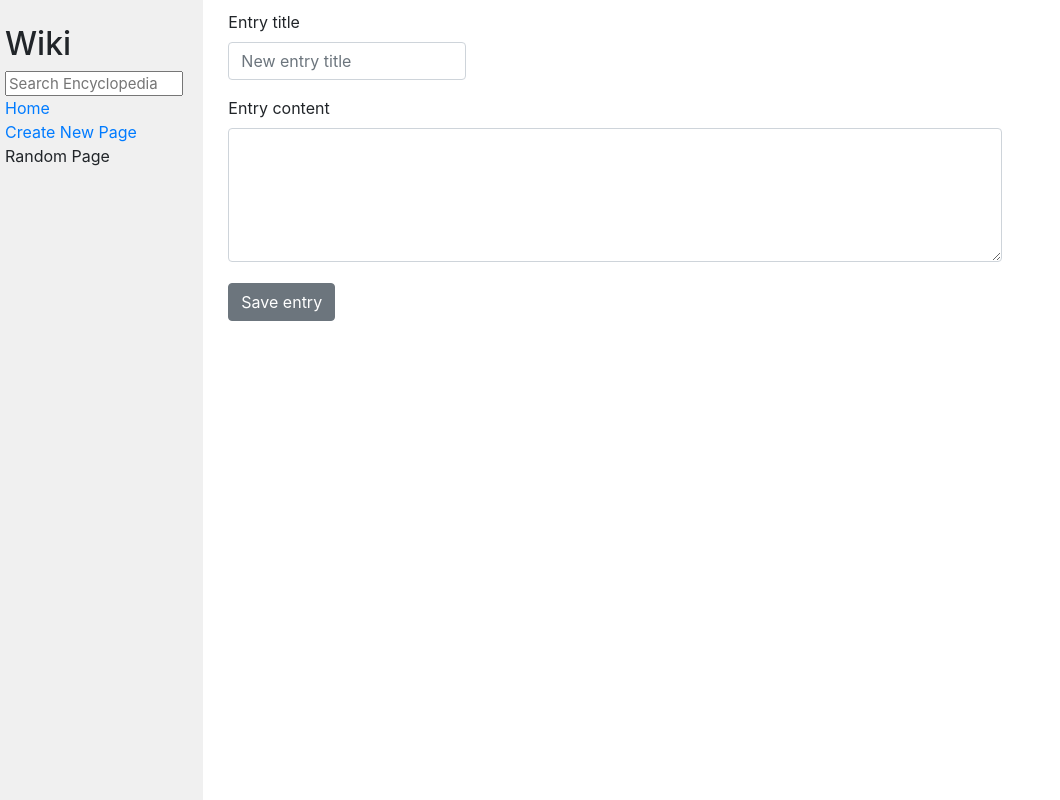
After one commit to ThiagoMMonteiro/wiki, a Django app: page /newentry in a window 1280 px wide. The commit adds this page. Shown: the whole page, without its empty margins (0-1060 px from the left). Run offline with Django 3.2, Linux system fonts and the light colour scheme; some libraries are stand-ins or nearby versions.

Commit message:
Adding 'Create new entry/page' feature

```diff
--- a/encyclopedia/templates/encyclopedia/layout.html
+++ b/encyclopedia/templates/encyclopedia/layout.html
@@ -20,7 +20,7 @@
                     <a href="{% url 'encyclopedia:index' %}">Home</a>
                 </div>
                 <div>
-                    Create New Page
+                    <a href="{% url 'encyclopedia:newentry' %}">Create New Page</a>
                 </div>
                 <div>
                     Random Page
--- /dev/null
+++ b/encyclopedia/templates/encyclopedia/newentry.html
@@ -0,0 +1,21 @@
+{% extends "encyclopedia/layout.html" %}
+
+{% block title %}
+    New Entry
+{% endblock %}
+
+{% block body %}
+<form action="{% url 'encyclopedia:newentry' %}" method="POST">
+    {% csrf_token %}
+    <div class="form-group col-3">
+        <label for="entry_title">Entry title</label>
+        <input type="text" class="form-control" id="entry_title" name="title" placeholder="New entry title">
+    </div>
+    <div class="form-group col-9">
+        <label for="new_entry_textarea">Entry content</label>
+        <textarea class="form-control" id="new_entry_textarea" name="content" rows="5"></textarea>
+    </div>
+    <button style="margin-top: 5px; margin-left: 15px;" type="submit" class="btn btn-secondary">Save entry</button>
+</form>
+
+{% endblock %}
--- a/encyclopedia/urls.py
+++ b/encyclopedia/urls.py
@@ -6,5 +6,6 @@ app_name = 'encyclopedia'
 urlpatterns = [
     path("", views.index, name="index"),
     path("wiki/<str:entry>", views.entry, name="entry"),
-    path("search", views.search, name="search")
+    path("search", views.search, name="search"),
+    path("newentry", views.newentry, name="newentry")
 ]
--- a/encyclopedia/views.py
+++ b/encyclopedia/views.py
@@ -41,3 +41,11 @@ def search(request):
                 })
         else:
             return HttpResponseRedirect("encyclopedia:index")
+
+def newentry(request):
+    if request.method == "POST":
+        title = request.POST.get('title')
+        content = request.POST.get('content')
+        util.save_entry(title, content)
+        return HttpResponseRedirect(reverse("encyclopedia:entry", args=[title]))
+    return render(request, "encyclopedia/newentry.html")
```
Also changed, not shown: entries/Bootstrap.md (added, +3 -0 lines), entries/Teste1.md (added, +1 -0 lines), entries/Teste2.md (added, +5 -0 lines), entries/Teste3.md (added, +5 -0 lines).
